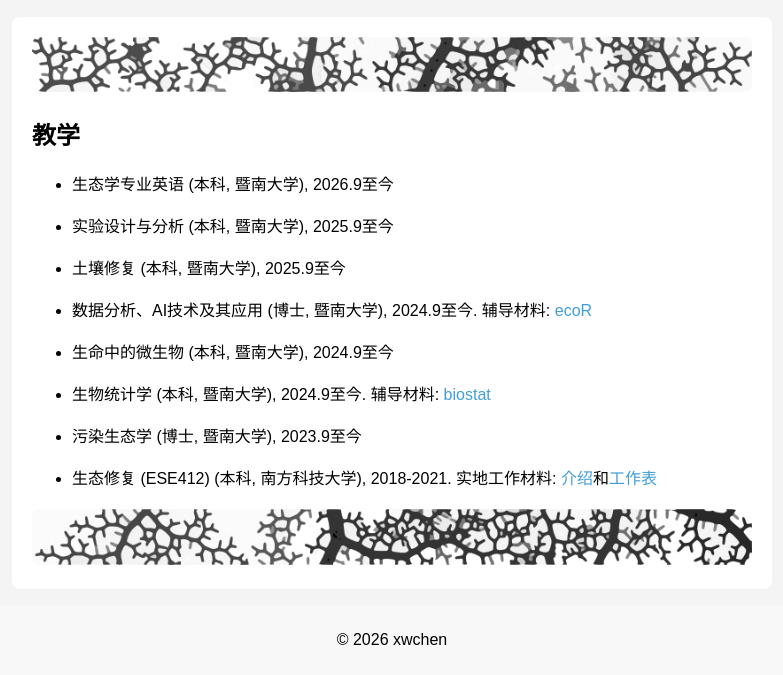
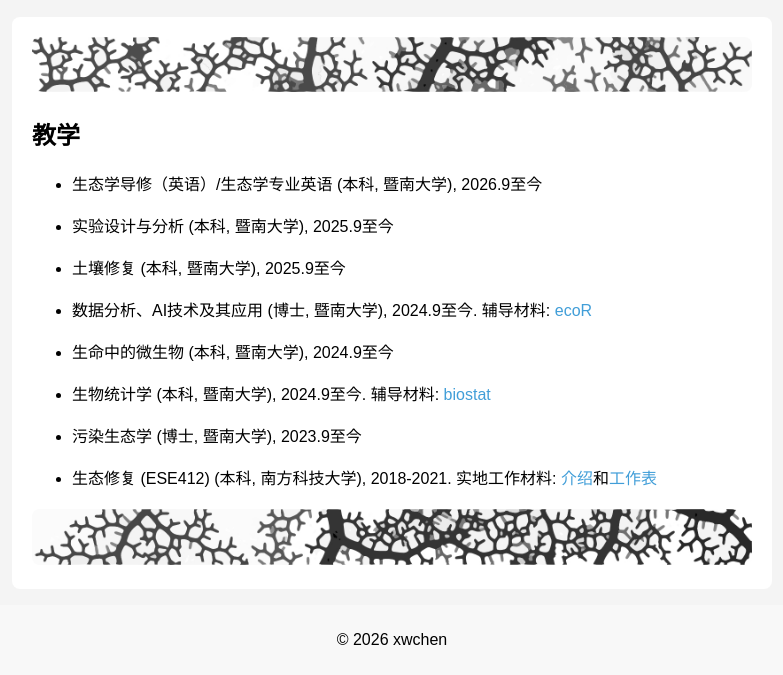
Before and after one commit to xunwenchen/xunwenchen.github.io, a plain HTML site: page teaching_cn.html in a window 1280 px wide. Shown: the part 177-852 px from the top of the page, without its empty margins (248-1031 px from the left). Drawn offline with Linux system fonts and the light colour scheme.

Commit message:
Update course titles for clarity in teaching and Chinese teaching pages

```diff
--- a/teaching_cn.html
+++ b/teaching_cn.html
@@ -33,7 +33,7 @@
        <h2>教学</h2>
     <main>
         <ul>
-            <li>生态学专业英语 (本科, 暨南大学), 2026.9至今</li>
+            <li>生态学导修（英语）/生态学专业英语 (本科, 暨南大学), 2026.9至今</li>
             <br>
             <li>实验设计与分析 (本科, 暨南大学), 2025.9至今</li>
             <br>
```
Also changed, not shown: teaching.html (+1 -1 lines).
